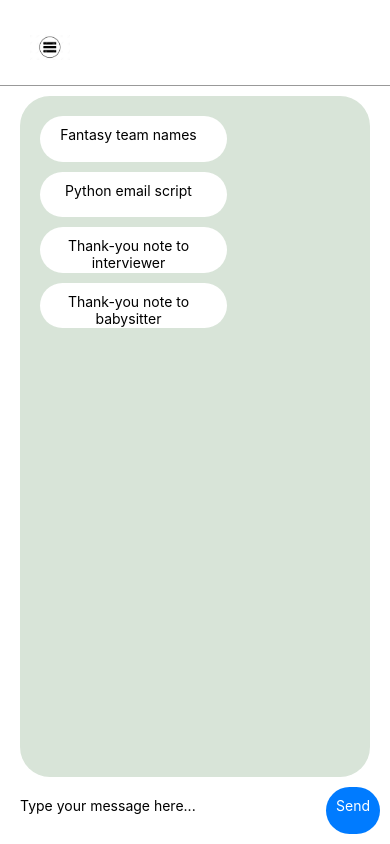
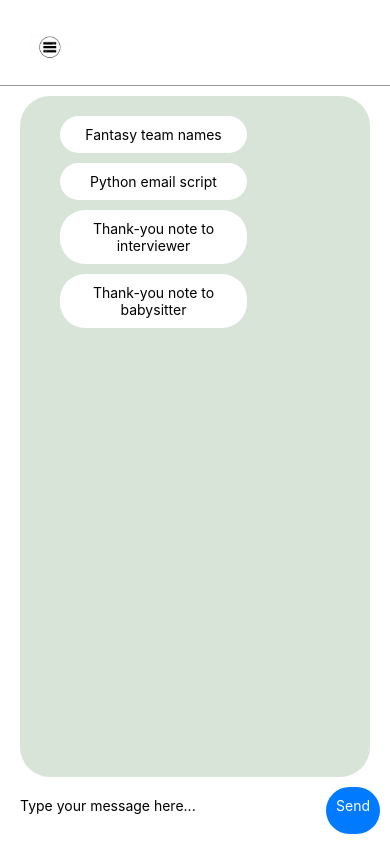
Before and after one commit to AugustanaCSC490Spring2024/Roadrunner, a React Native app in the folder roadrunner/client/: screen /Home in a window 390 px wide. Built offline with nearby package versions, Linux system fonts and the light colour scheme.

Commit message:
Refactor: decouple prompt component

```diff
--- /dev/null
+++ b/roadrunner/client/prompts/prompts.js
@@ -0,0 +1,17 @@
+// Prompt.js
+import React from "react";
+import { TouchableOpacity, Text } from "react-native";
+import { styles } from "../constants/styles";
+
+const Prompt = ({ prompt, onPromptPress, style }) => {
+  return (
+    <TouchableOpacity
+      onPress={() => onPromptPress(prompt)}
+      style={[styles.prompt, style]} // Combine with default prompt styles
+    >
+      <Text style={styles.promptText}>{prompt.text}</Text>
+    </TouchableOpacity>
+  );
+};
+
+export default Prompt;
--- a/roadrunner/client/screens/HomeScreen.js
+++ b/roadrunner/client/screens/HomeScreen.js
@@ -12,23 +12,10 @@ import {
   Modal,
 } from "react-native";
 
-
 import { styles } from "../constants/styles";
-
 import Sidebar from "../components/sidebar";
 import Settings from "../components/settings";
-
-
-const Prompt = ({ prompt, onPromptPress }) => {
-  return (
-    <TouchableOpacity
-      onPress={() => onPromptPress(prompt)}
-      style={[styles.messagesContainer, styles.prompt]}
-    >
-      <Text style={[styles.messageText, styles.promptText]}>{prompt.text}</Text>
-    </TouchableOpacity>
-  );
-};
+import Prompt from "../prompts/prompts";
 
 export default function HomeScreen() {
   const [messages, setMessages] = useState([]); // State for messages
@@ -135,14 +122,17 @@ export default function HomeScreen() {
           }
         >
           {/*Render prompts if showPrompts is true */}
+          <View style={styles.promptContainer}>
             {showPrompts &&
               promptMessages.map((prompt, index) => (
                 <Prompt
                   key={index}
                   prompt={prompt}
                   onPromptPress={handlePromptPress}
+                  style={styles.customPrompt} // Custom prompt styles from parent
                 />
               ))}
+          </View>
 
           {/* Render messages */}
           {messages.map((message, index) => {
```
Also changed, not shown: roadrunner/client/components/settings.js (+7 -4 lines), roadrunner/client/components/sidebar.js (+9 -4 lines). Lines whose indentation alone changed are shown as unchanged.
